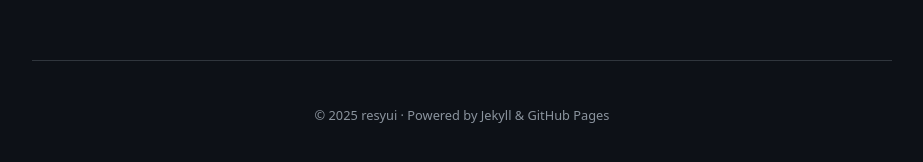
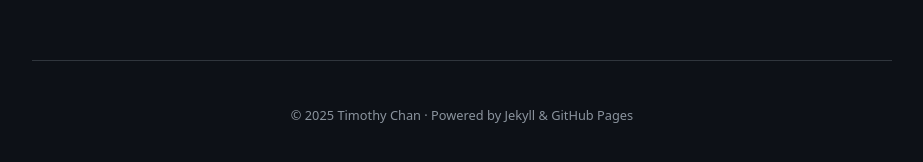
Before and after one commit to resyui/resyui.github.io, a Jekyll site: the page built from index.md, in a window 1280 px wide. Shown: the part 558-720 px from the top of the page, without its empty margins (178-1101 px from the left). Built offline with Jekyll 4.4.1, drawn with Linux system fonts in a browser that asks for light colours.

Commit message:
Update author name in configuration file

```diff
--- a/_config.yml
+++ b/_config.yml
@@ -2,7 +2,7 @@ title: "Timothy Chan"
 description: "Personal website"
 url: "https://resyui.github.io"
 baseurl: "" # keep empty for user site
-author: "resyui"
+author: "Timothy Chan"
 
 # Build settings
 markdown: kramdown
```
